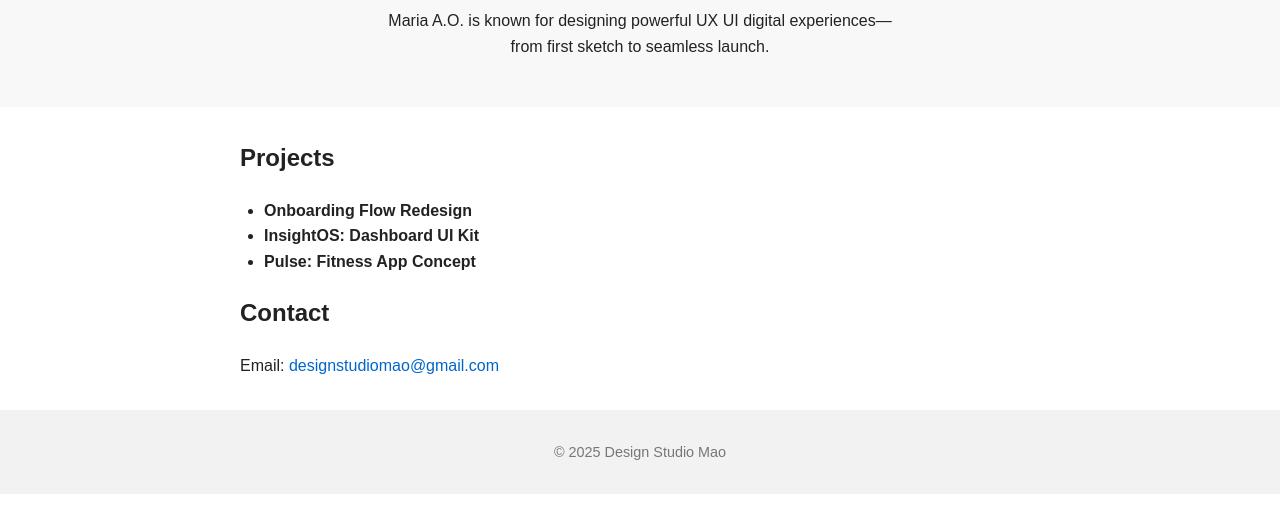
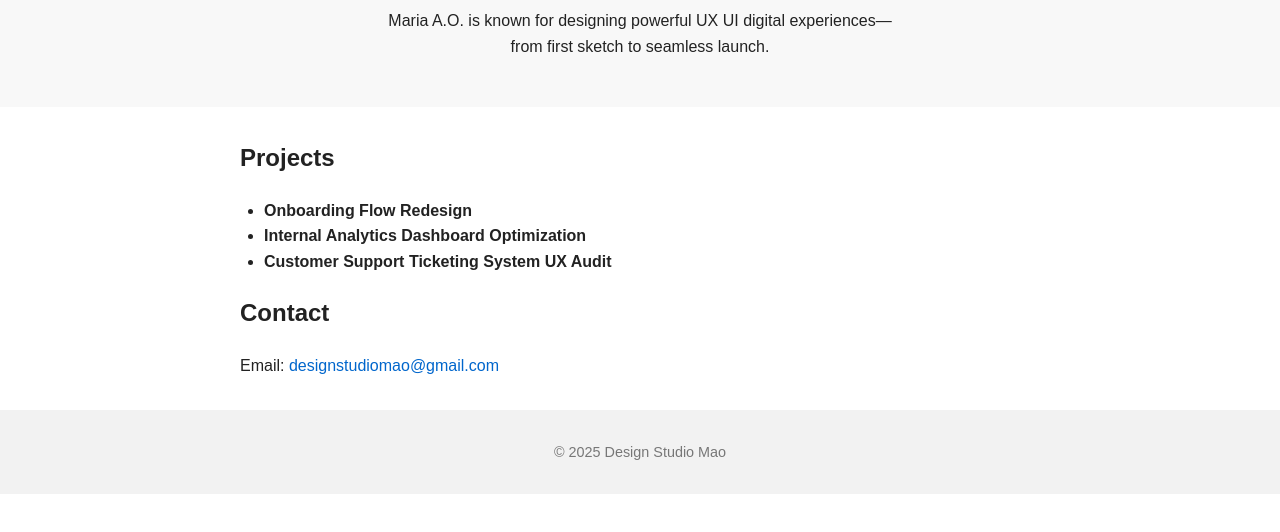
Before and after one commit to DesignStudioMao/design-studio-mao, a plain HTML site: page index.html in a window 1280 px wide. Shown: the part 118-650 px from the top of the page. Drawn offline with Linux system fonts and the light colour scheme.

Commit message:
Update index.html
projects update

```diff
--- a/index.html
+++ b/index.html
@@ -15,11 +15,11 @@
   <main>
     <section>
       <h2>Projects</h2>
-      <ul>
-        <li><strong>Onboarding Flow Redesign</strong></li>
-        <li><strong>InsightOS: Dashboard UI Kit</strong></li>
-        <li><strong>Pulse: Fitness App Concept</strong></li>
-      </ul>
+          <ul>
+            <li><strong>Onboarding Flow Redesign</strong></li>
+            <li><strong>Internal Analytics Dashboard Optimization</strong></li>
+            <li><strong>Customer Support Ticketing System UX Audit</strong></li>
+          </ul>
     </section>
 
     <section>
```
